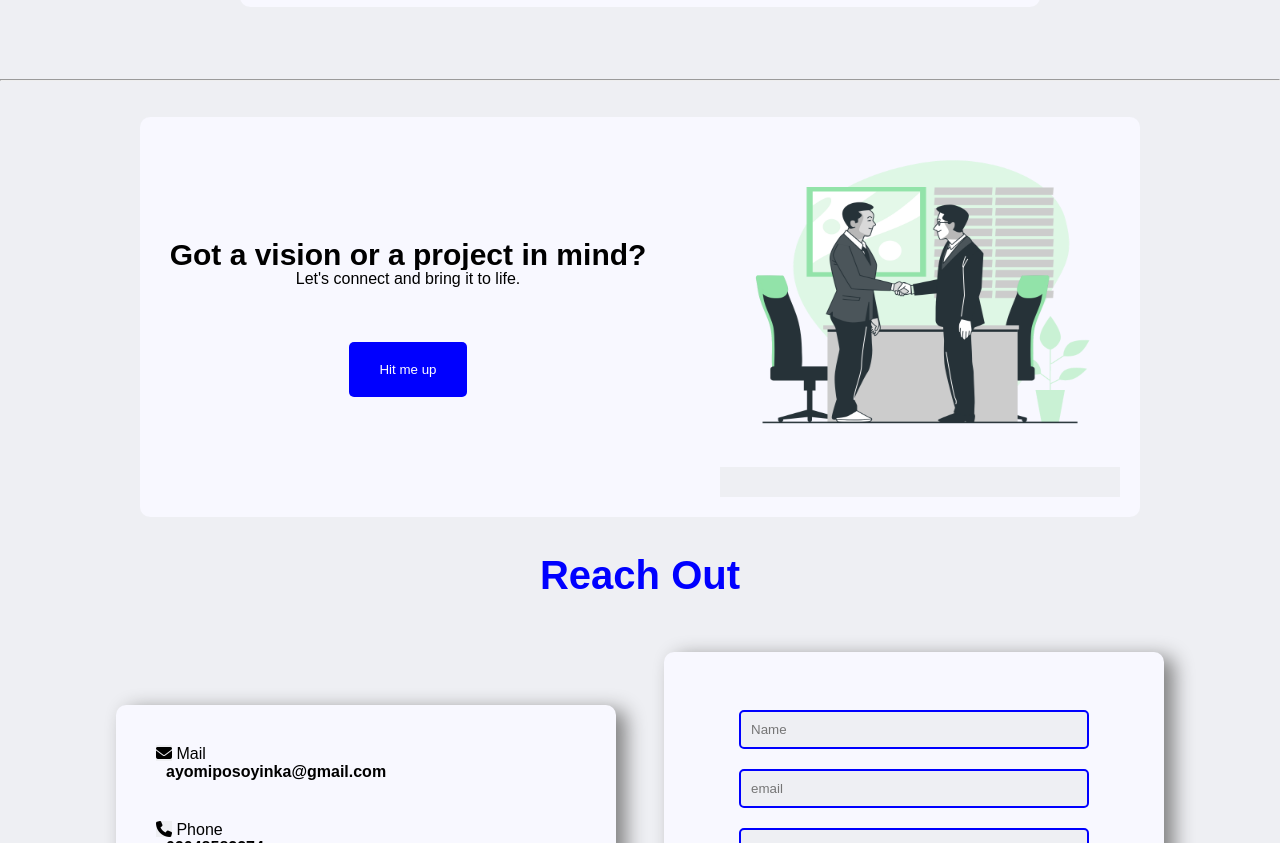
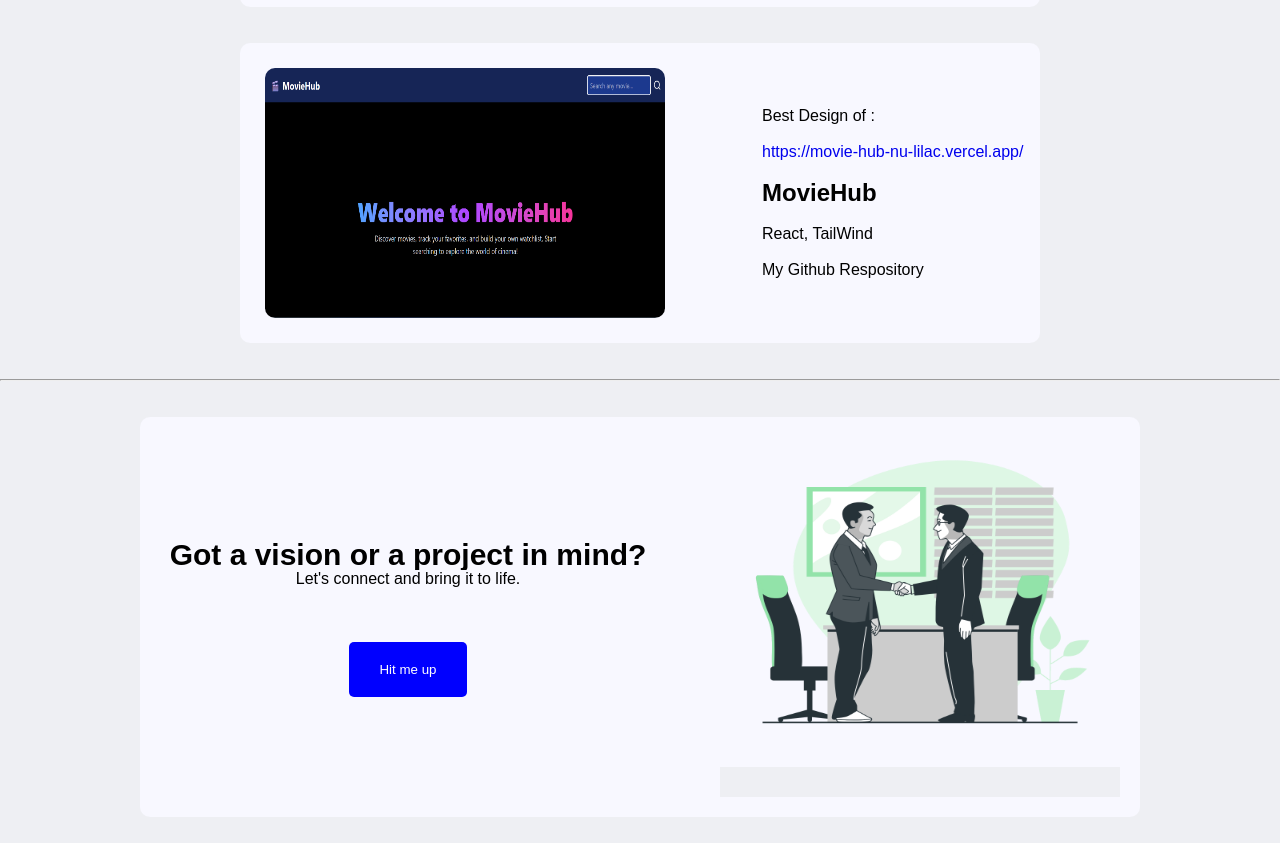
Before and after one commit to AY-CODED/My-Portfolio, a plain HTML site: page index.html in a window 1280 px wide. Shown: the part 1978-2821 px from the top of the page. Drawn offline with nearby package versions, Linux system fonts and the light colour scheme; a web font is replaced by a local one.

Commit message:
changes made

```diff
--- a/index.html
+++ b/index.html
@@ -163,6 +163,25 @@
             </div>
             <br>
             <br>
+            <div class="pato-place">
+                <div class="pato-img">
+                    <img src="static/images/MovieHub.png" alt="">
+                </div>
+                <div class="pato-txt">
+                    Best Design of :
+                    <br>
+                    <br>
+                    <a href="https://movie-hub-nu-lilac.vercel.app/" target="_blank">https://movie-hub-nu-lilac.vercel.app/</a>
+                    <br>
+                    <br>
+                    <h2>MovieHub</h2>
+                    <br>
+                   React, TailWind
+                    <br>
+                    <br>
+                    <a href="https://github.com/AY-CODED/MovieHub" style="color: black;">My Github Respository</a>
+                </div>
+            </div>
         </div>
         <br>
         <br>
```
Also changed, not shown: static/images/MovieHub.png (added).
